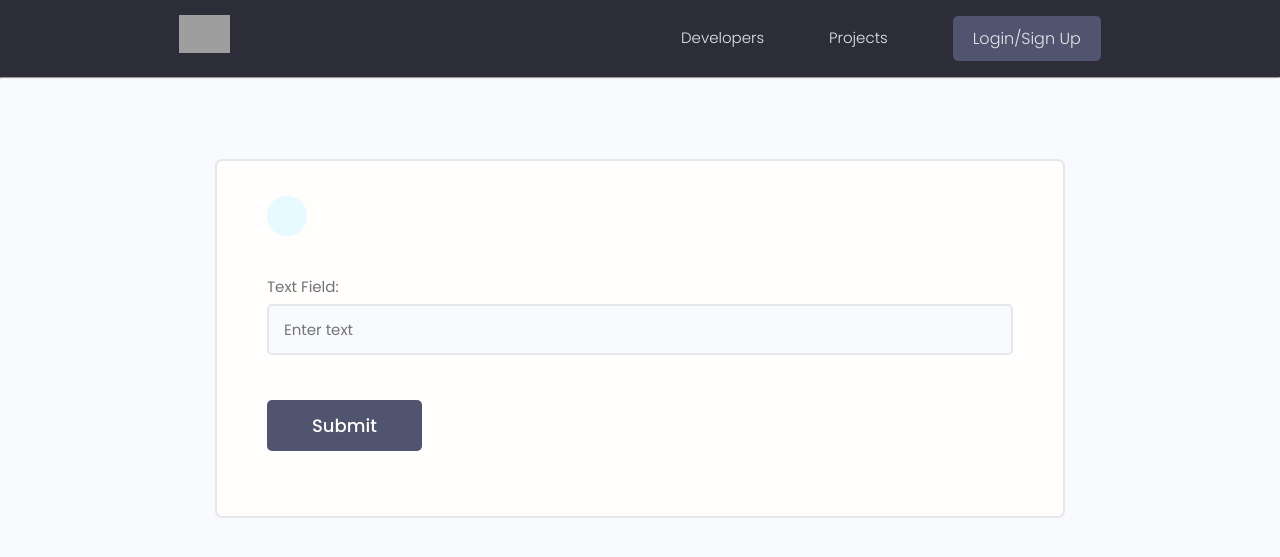
After one commit to beba2123/Django-project, a Django app: page /create-message/1 in a window 1280 px wide. The commit adds this page. Shown: the top 557 px of the page. Run offline with Django 4.2, Linux system fonts and the light colour scheme; some libraries are stand-ins or nearby versions; grey boxes are pictures that could not be loaded.

Commit message:
message updated commit

```diff
--- /dev/null
+++ b/users/templates/users/message_form.html
@@ -0,0 +1,26 @@
+ {% extends 'main.html'%}
+
+
+ {% block content%}
+ <!-- Main Section -->
+ <main class="formPage my-xl">
+    <div class="content-box">
+        <div class="formWrapper">
+            <a class="backButton" href="#"><i class="im im-angle-left"></i></a>
+            <br>
+
+            <form class="form" method="POST">
+
+                <!-- Input:Text -->
+                <div class="form__field">
+                    <label for="formInput#text">Text Field: </label>
+                    <input class="input input--text" id="formInput#text" type="text" name="text"
+                        placeholder="Enter text" />
+                </div>
+                <input class="btn btn--sub btn--lg  my-md" type="submit" value="Submit" />
+            </form>
+        </div>
+    </div>
+</main>
+
+{%endblock content%}
--- a/users/templates/users/user-profile.html
+++ b/users/templates/users/user-profile.html
@@ -31,7 +31,7 @@
                 </li>
                 {%endif%}
               </ul>
-              <a href="#" class="btn btn--sub btn--lg">Send Message </a>
+              <a href="{% url 'create-message' profile.id%}" class="btn btn--sub btn--lg">Send Message </a>
             </div>
           </div>
         </div>
--- a/users/urls.py
+++ b/users/urls.py
@@ -15,4 +15,5 @@ urlpatterns = [
     path('delete-skill/<str:pk>', views.deleteSkill, name="delete-skill"),
     path('inbox/', views.inbox, name='inbox'),
     path('message/<str:pk>', views.viewMessage, name='message'),
+    path('create-message/<str:pk>', views.createMessage, name= "create-message"),
 ]
--- a/users/views.py
+++ b/users/views.py
@@ -149,3 +149,7 @@ def viewMessage(request, pk):
         message.save()
     content = {'message': message}
     return render(request, 'users/message.html', content);
+
+def createMessage(request, pk):
+    context = {}
+    return render(request, 'users/message_form.html', context)
```
Also changed, not shown: templates/message_form.html (added, +26 -0 lines).
